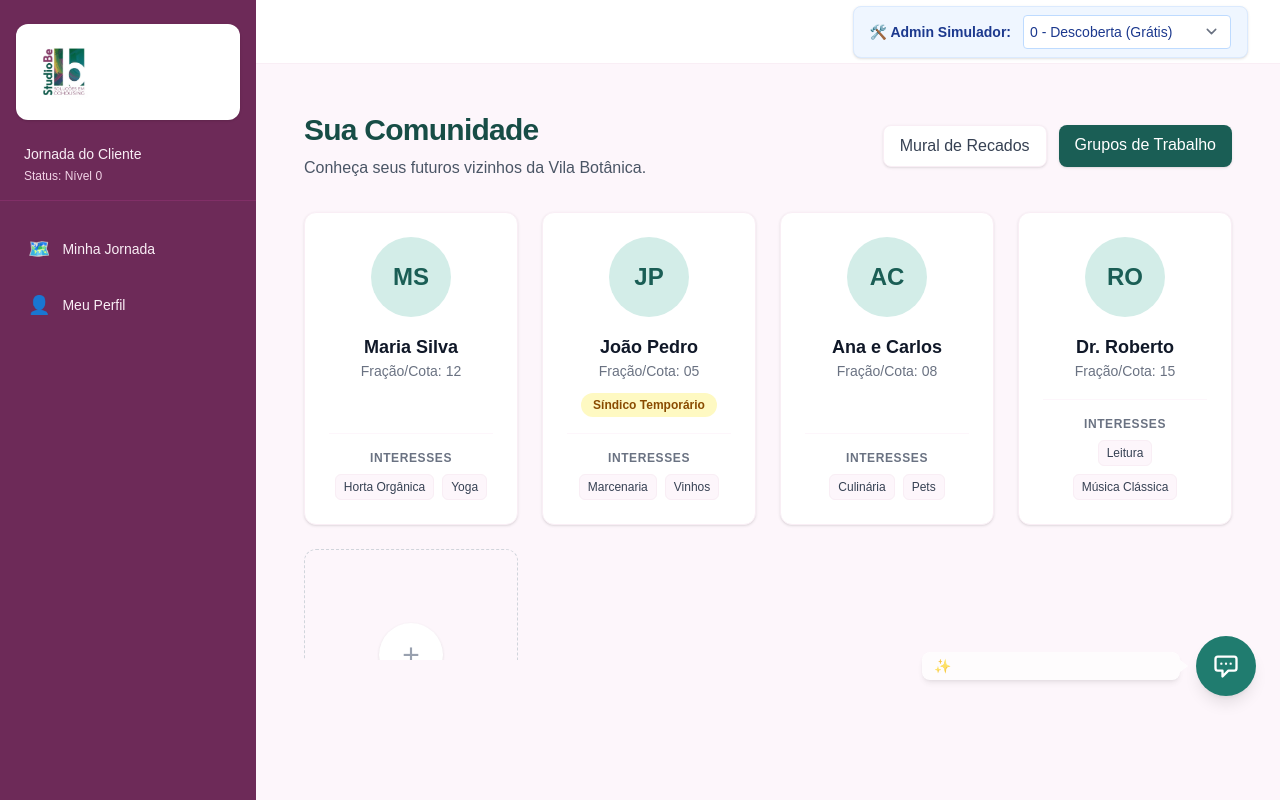
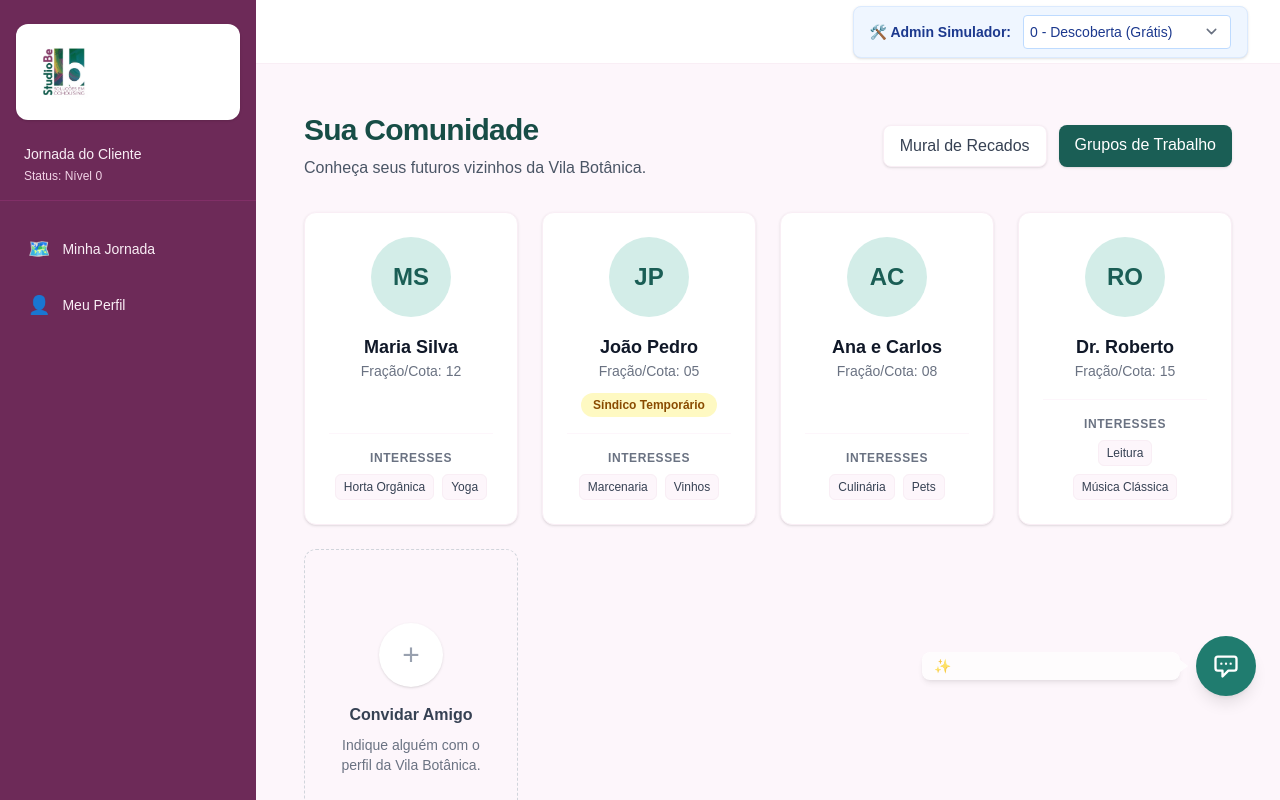
Before and after one commit to AdautoRizzi/studiobecohousing, a Next.js app: page /dashboard/comunidade in a window 1280 px wide. Built offline with nearby package versions, Linux system fonts and the light colour scheme; a web font is replaced by a local one.

Commit message:
fix: remove relative class overriding fixed positioning on floating assistant

```diff
--- a/src/components/chat/FloatingAssistant.tsx
+++ b/src/components/chat/FloatingAssistant.tsx
@@ -55,7 +55,7 @@ export default function FloatingAssistant() {
     };
 
     return (
-        <div className="fixed bottom-6 right-6 z-50 flex flex-col items-end relative">
+        <div className="fixed bottom-6 right-6 z-50 flex flex-col items-end">
             {isOpen && (
                 <div className="bg-white rounded-2xl shadow-2xl w-[350px] sm:w-[400px] h-[500px] mb-4 flex flex-col border border-slate-200 overflow-hidden transform transition-all duration-300">
                     <div className="bg-primary-900 text-white p-4 flex justify-between items-center">
```
